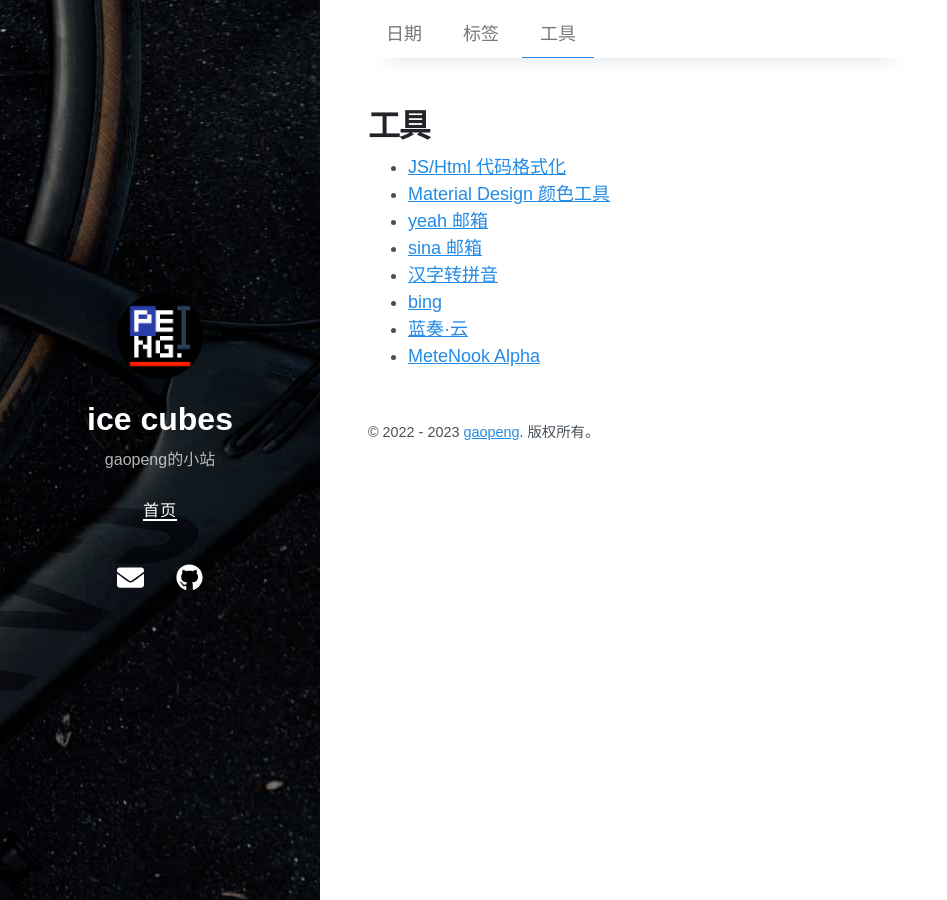
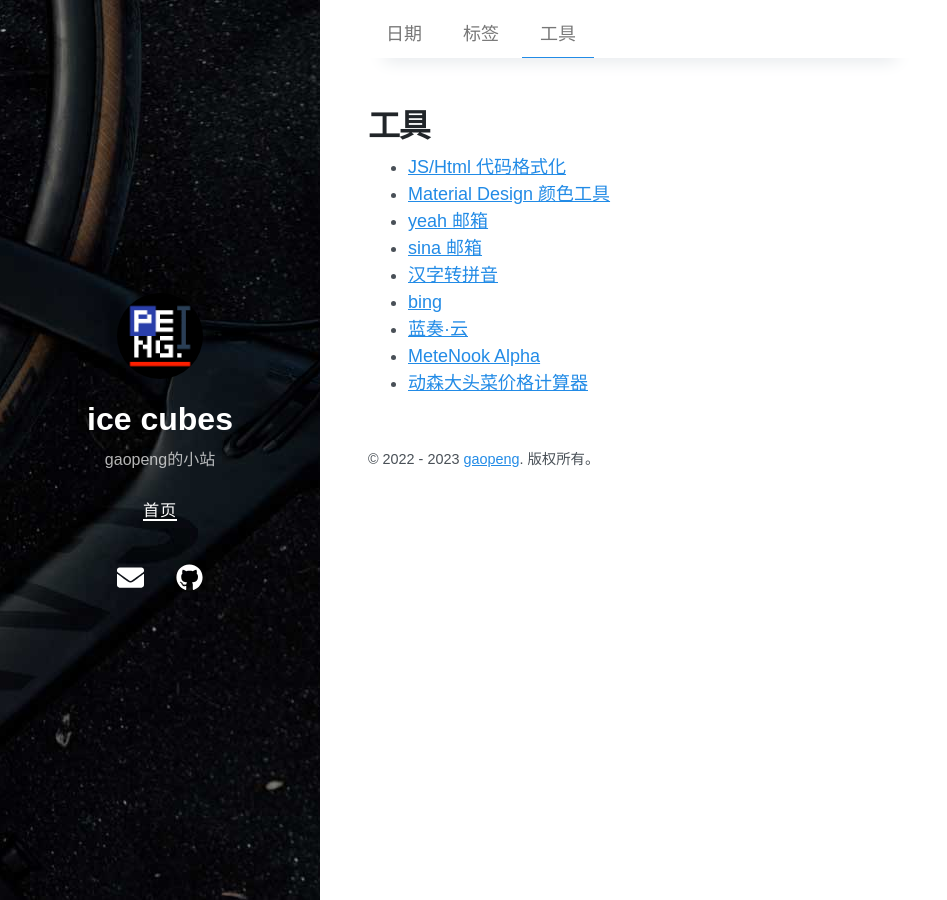
Before and after one commit to gaopengk/gaopengk.github.io, a Jekyll site: the page built from tools.md, in a window 1280 px wide. Shown: the whole page, without its empty margins (0-947 px from the left). Built offline with Jekyll 4.4.1, drawn with Linux system fonts in a browser that asks for light colours; nearby versions of some CDN libraries.

Commit message:
Update archive-tools.html

```diff
--- a/_layouts/archive-tools.html
+++ b/_layouts/archive-tools.html
@@ -15,4 +15,5 @@ layout: default
   <li><a href="https://go.microsoft.com/fwlink/?LinkId=625115" target="_blank">bing</a></li>
   <li><a href="https://www.lanzou.com/" target="_blank">蓝奏·云</a></li>
   <li><a href="https://wuffs.org/acnh/weather/" target="_blank">MeteNook Alpha</a></li>
+  <li><a href="https://ac-turnip.com/" target="_blank">动森大头菜价格计算器</a></li>
 </ul>
```
